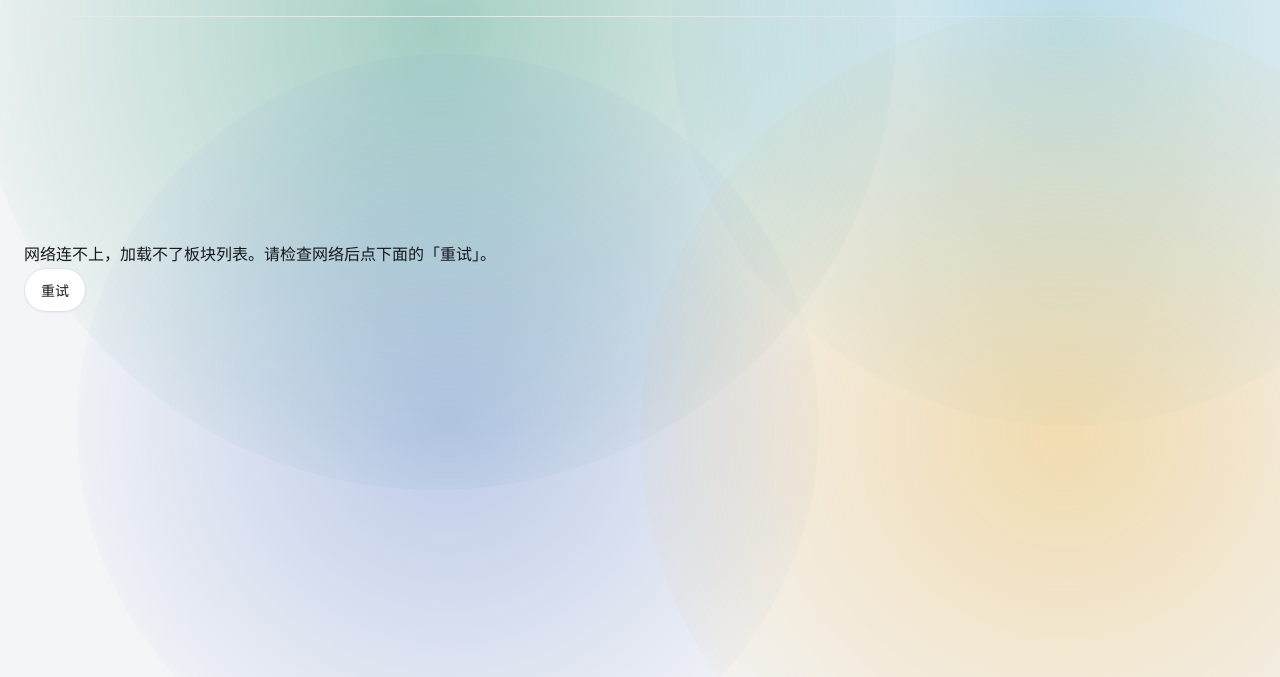
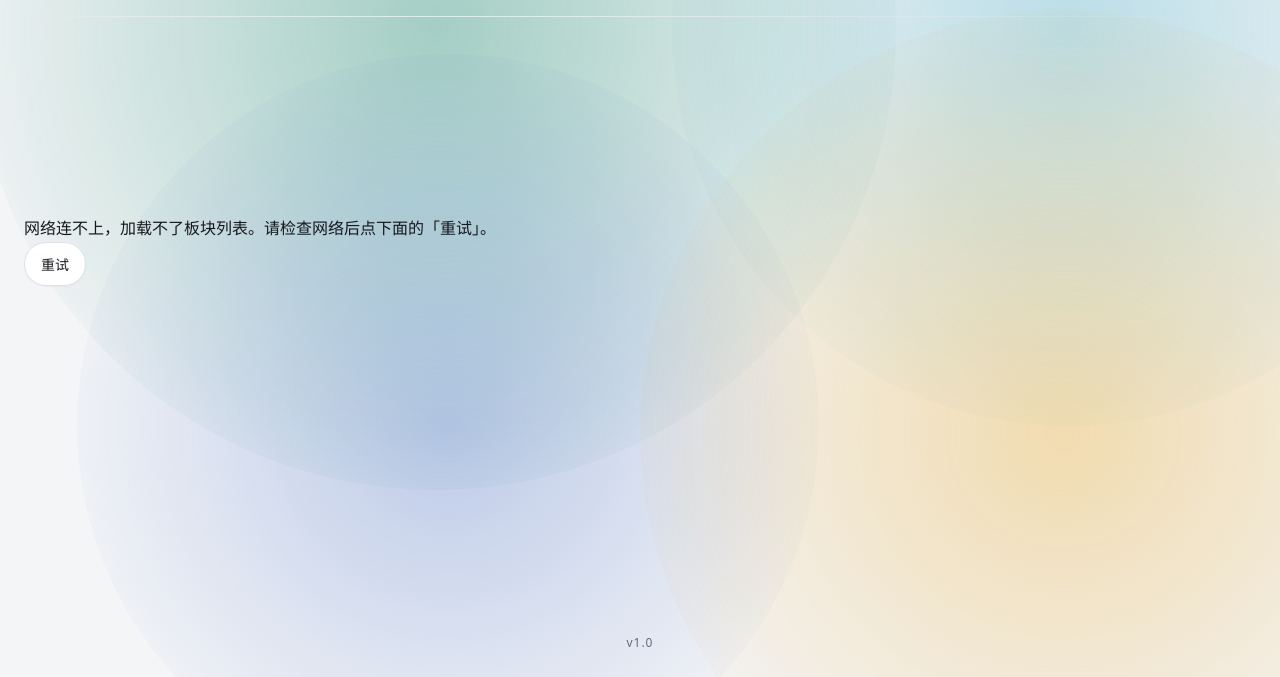
Before and after one commit to XingHo-VibeCoding/mirroriceee, a website: page index.html in a window 1280 px wide. Shown: the part 123-800 px from the top of the page. Drawn offline with Linux system fonts and the light colour scheme; no server answers.

Commit message:
Day 26｜发布 v1.0：首页加页脚版本标记
改了什么：index.html 在 </main> 之后加 <footer class="site-foot">v1.0</footer>；assets/css/style.css 在 main 规则之后新开「页脚」一节，加 .site-foot 五条声明（--space-8 上边距 / 居中 / --text-xs / --text-faint / letter-spacing .08em），刻意不设 max-width —— 它是居中文字，和 main 本来就共享同一条中心线，宽屏下也一样对得上。
加了什么：全站第一个页脚元素。它唯一的用途是让「发布 → 回滚 → 恢复」这条链在页面上留下肉眼和 curl 都能看见的版本痕迹 —— 没有它，回滚演练的「退回上一版」在截图里没有任何差别可证明。原站四个页面都没有页脚，style.css 里原本也不存在任何 footer 规则，所以这是新开的一节，不是改一行文本。

```diff
--- a/assets/css/style.css
+++ b/assets/css/style.css
@@ -345,6 +345,23 @@ h3 {
 main {
   max-width: var(--content-width);
   margin: 0 auto;
+}
+
+/* ---- 页脚（Day 26 新增）----
+
+   目前只承载一个东西：版本标记（见 index.html 里的 .site-foot）。
+   为什么值得为它单开一节：发布是【覆盖式】的、回滚要能"肉眼验证"——
+   页面上没有版本号，"退回上一版"这一步前后没有任何可见差别，
+   截图就证明不了任何事。
+   刻意保持低调：--text-faint 本来就是"说明、页脚"那一档，字号用最小档。
+   不设 max-width —— 它是居中文字，而 main 本身就是居中的，中心线天然对齐，
+   宽屏（≥1000px，首页放宽到 1280）下也一样对得上，不必再写一条媒体查询。 */
+.site-foot {
+  margin-top: var(--space-8);
+  text-align: center;
+  font-size: var(--text-xs);
+  color: var(--text-faint);
+  letter-spacing: .08em;                  /* 小字号全小写字母挨太紧，拉开一点 */
 }
 
 /* ============================================
--- a/index.html
+++ b/index.html
@@ -49,6 +49,13 @@
     <ul class="boards" id="boards"></ul>
   </main>
 
+  <!-- Day 26：版本标记。
+       ⚠️ 它不是装饰，是"发布 → 回滚 → 恢复"这条链上唯一一处
+          【肉眼和 curl 都能一眼看出线上是哪一版】的东西。
+          没有它，"退回上一版"这一步在截图里根本看不出差别，
+          回滚演练就没法客观证明 —— 别顺手删掉。 -->
+  <footer class="site-foot">v1.0</footer>
+
   <!-- Day 23：先引 common.js（提供 loadJSON / failureHTML / escapeHTML），
        再引 home.js —— home.js 已改为引用共用版，顺序反了会报未定义。 -->
   <script src="assets/js/common.js"></script>
```
